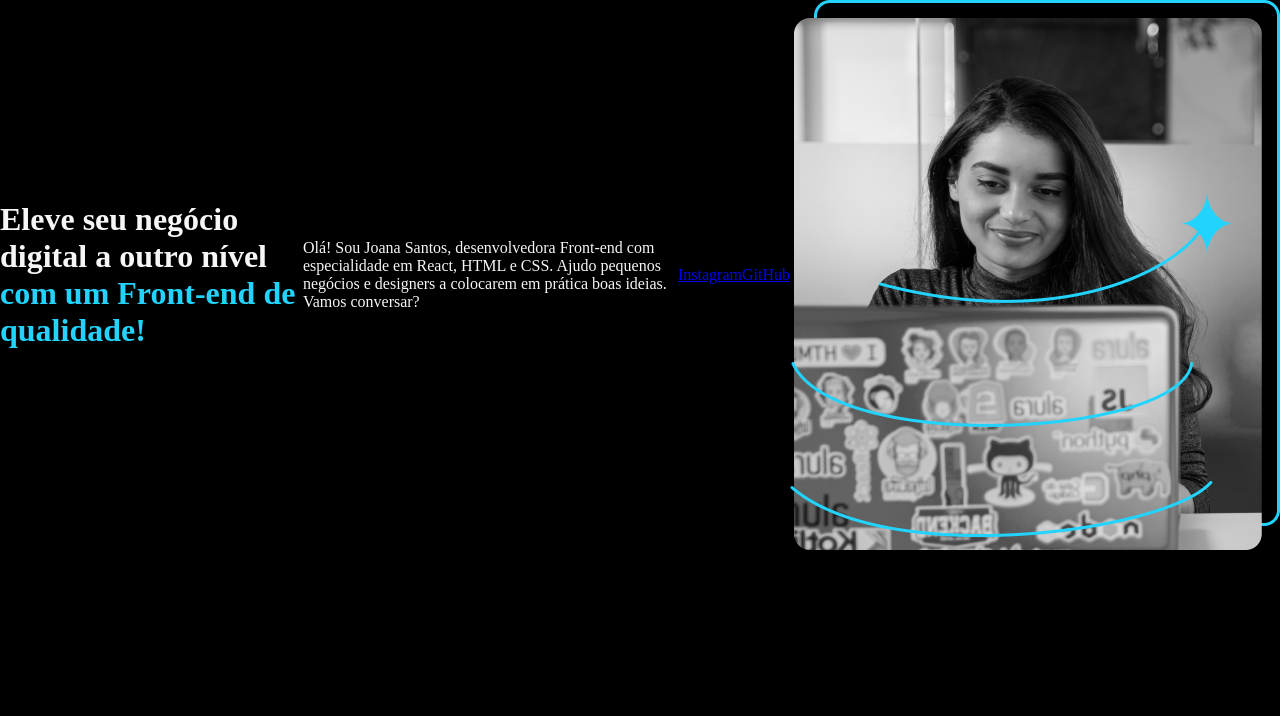
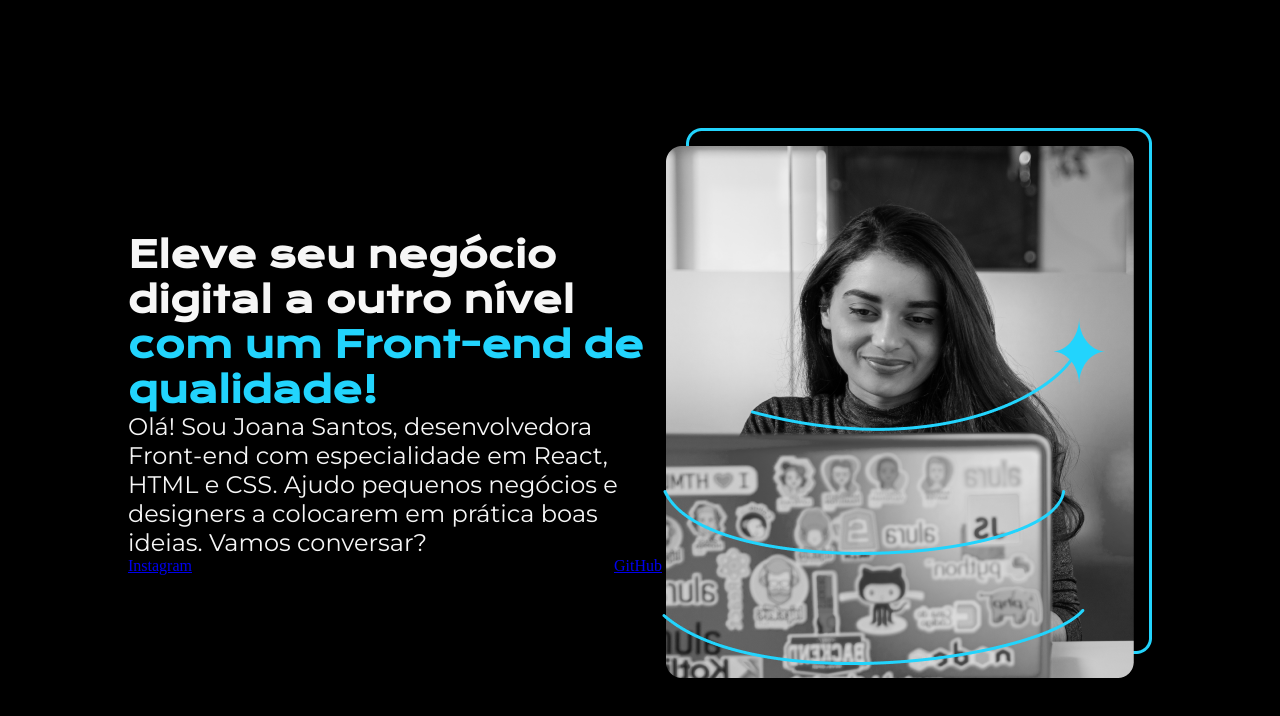
Before and after one commit to FernandoSousae/Caminho_Web3.0-Fase1_HTML_e_CSS, a plain HTML site: page index.html in a window 1280 px wide. Drawn offline with nearby package versions, Linux system fonts and the light colour scheme.

Commit message:
Estilizando fontes

```diff
--- a/index.html
+++ b/index.html
@@ -10,17 +10,24 @@
 <body>
     <header></header>
     <main class="apresentacao">
-        <h1>
+        <section class="apresentacao__conteudo">
+            <h1 class="apresentacao__conteudo__titulo">
                 Eleve seu negócio digital a outro nível
                 <strong class="titulo-destaque">com um Front-end de qualidade!
-            </strong></h1>
-            <p>Olá! Sou Joana Santos, desenvolvedora
+                </strong>
+            </h1>
+                <p class="apresentacao__conteudo__texto">
+                    Olá! Sou Joana Santos, desenvolvedora
                 Front-end com especialidade em React, HTML e
                 CSS. Ajudo pequenos negócios e designers a
                 colocarem em prática boas ideias. Vamos
-            conversar?</p>
+                conversar?
+                </p>
+                <div class="apresentacao__links">
                     <a href="https://instagram.com/rafaballerini">Instagram</a>
                     <a href="https://github.com/guilhermeonrails">GitHub</a>
+                </div>
+        </section>
             <img src="imagem.png" alt="Foto da Joana Santos programando">
     </main>
     <footer></footer>
--- a/style.css
+++ b/style.css
@@ -1,3 +1,5 @@
+@import url('https://fonts.googleapis.com/css2?family=Krona+One&family=Montserrat:ital@0;1&display=swap');
+
 *{
     margin: 0;
     padding: 0;
@@ -15,6 +17,27 @@ body{
 }
 
 .apresentacao{
+    margin: 10%;
     display: flex;
     align-items: center;
+    justify-content: space-between;
 }
+
+.apresentacao__conteudo{
+    width: 615px;
+}
+
+.apresentacao__conteudo__titulo{
+    font-size: 36px;
+    font-family: "Krona One", sans-serif;
+}
+
+.apresentacao__conteudo__texto{
+    font-size: 24px;
+    font-family: "Montserrat", sans-serif;
+}
+
+.apresentacao__links{
+    display: flex;
+    justify-content: space-between;
+}
```
Lines whose indentation alone changed are shown as unchanged.
